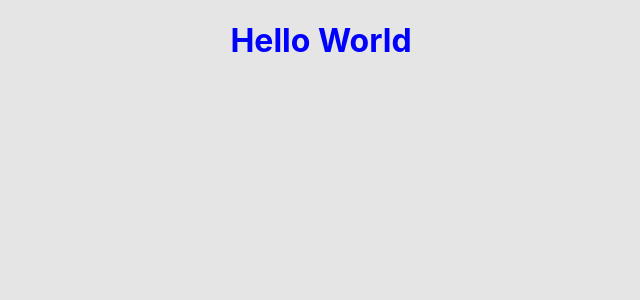
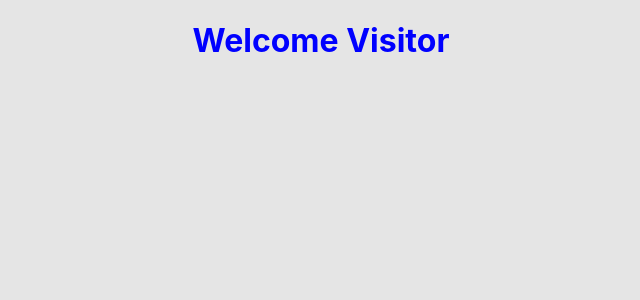
Before and after one commit to RazzSunuwar/React-Practice, a React (Create React App) app: page / in a window 1280 px wide. Shown: the top 300 px of the page, without its empty margins (319-959 px from the left). Built offline with nearby package versions, Linux system fonts and the light colour scheme.

Commit message:
React State

```diff
--- a/src/components/State/myState.js
+++ b/src/components/State/myState.js
@@ -1,10 +1,16 @@
 import React, { Component } from 'react';
 
 export class Message extends Component {
+    constructor() {
+        super()
+        this.state = {
+            Message: 'Welcome Visitor'
+        }
+    }
     render() {
         return (
             <div className = "App">
-                <h1>Hello World</h1>
+                <h1>{this.state.Message}</h1>
             </div>
         );
     };
```
